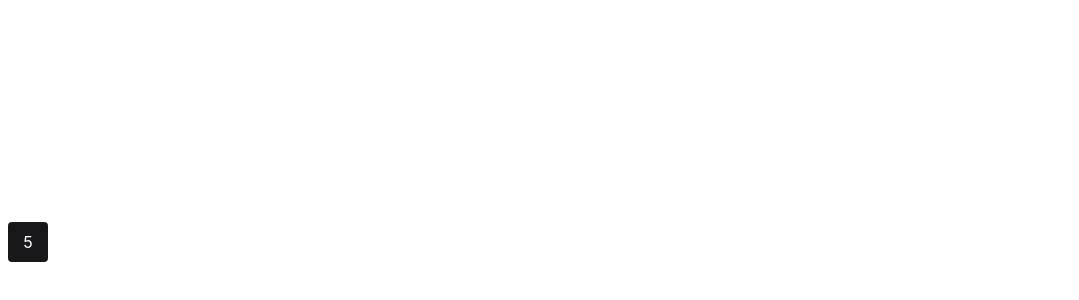
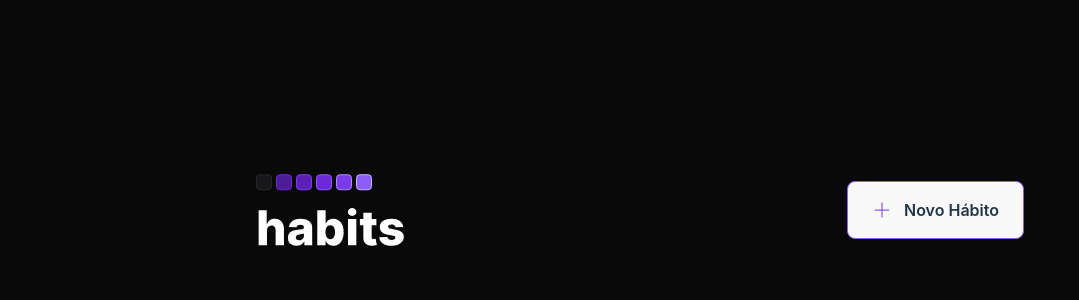
Before and after one commit to smol-guilherme/nlw-ignite-habits-web-react, a React (Vite) app: page / in a window 1280 px wide. Shown: the part 158-458 px from the top of the page, without its empty margins (0-1079 px from the left). Built offline with nearby package versions, Linux system fonts and the light colour scheme.

Commit message:
feat: added Header component.

```diff
--- a/index.html
+++ b/index.html
@@ -6,7 +6,7 @@
     <meta name="viewport" content="width=device-width, initial-scale=1.0" />
     <title>Vite + React + TS</title>
   </head>
-  <body>
+  <body class="bg-background">
     <div id="root"></div>
     <script type="module" src="/src/main.tsx"></script>
   </body>
--- a/package.json
+++ b/package.json
@@ -9,6 +9,7 @@
     "preview": "vite preview"
   },
   "dependencies": {
+    "phosphor-react": "^1.4.1",
     "react": "^18.2.0",
     "react-dom": "^18.2.0"
   },
--- a/src/App.tsx
+++ b/src/App.tsx
@@ -1,13 +1,15 @@
 import { Habit } from "./components/Habit";
 import "./styles/global.css";
+import { Header } from "./components/Header";
+import { SummaryTable } from "./components/SummaryTable";
 
-function App() {
-
+export function App() {
   return (
-    <div >
-      <Habit completed={5}/>
+    <div className="w-screen h-screen flex justify-center items-center">
+      <div className="w-full max-w-5xl px-6 flex flex-col gap-16">
+        <Header />
+        <SummaryTable />
+      </div>
     </div>
-  )
+  );
 }
-
-export default App
--- /dev/null
+++ b/src/components/Header.tsx
@@ -0,0 +1,17 @@
+import logoImage from "../assets/logo.svg";
+import { Plus } from "phosphor-react";
+
+export function Header() {
+  return (
+    <div className="w-full max-w-3xl mx-auto flex items-center justify-between">
+      <img src={logoImage} alt="Habits" />
+      <button
+        type="button"
+        className="border border-violet-500 font-semibold rounded-lg px-6 py-4 flex items-center gap-3 hover:border-violet-300"
+      >
+        <Plus size={20} className="text-violet-500" />
+        Novo Hábito
+      </button>
+    </div>
+  );
+}
--- /dev/null
+++ b/src/components/SummaryTable.tsx
@@ -0,0 +1,3 @@
+export function SummaryTable() {
+  return <div></div>;
+}
--- a/src/main.tsx
+++ b/src/main.tsx
@@ -1,6 +1,6 @@
 import React from 'react'
 import ReactDOM from 'react-dom/client'
-import App from './App'
+import { App } from './App'
 import './index.css'
 
 ReactDOM.createRoot(document.getElementById('root') as HTMLElement).render(
--- a/tailwind.config.cjs
+++ b/tailwind.config.cjs
@@ -2,7 +2,11 @@
 module.exports = {
   content: ["./src/**/*.tsx", "./index.html"],
   theme: {
-    extend: {},
+    extend: {
+      colors: {
+        background: "#09090A",
+      },
+    },
   },
   plugins: [],
 };
```
Also changed, not shown: src/assets/logo.svg (added), 1 other file (tests, documents, lock files or other folders).
